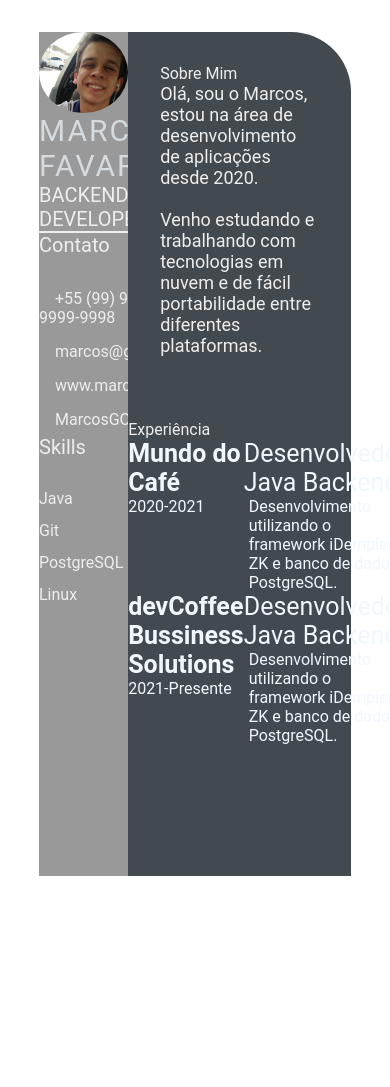
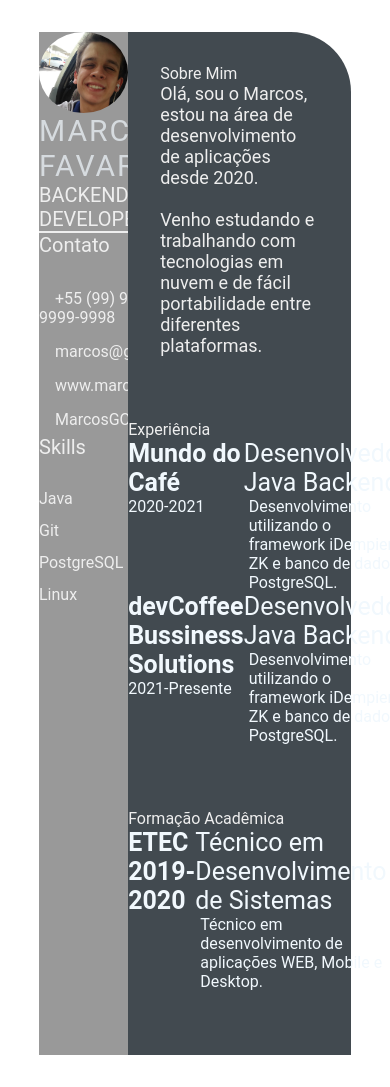
Before and after one commit to MarcosGOFavaretto/marcosgofavaretto.github.io, a plain HTML site: page index.html in a window 390 px wide. Before the commit the page ends 908 px from the top, so only its background shows below. Drawn offline with Linux system fonts and the light colour scheme.

Commit message:
feature: add school (#4)

```diff
--- a/index.html
+++ b/index.html
@@ -1,18 +1,18 @@
 <html lang="en">
   <head>
-    <meta charset="UTF-8">
-    <meta http-equiv="X-UA-Compatible" content="IE=edge">
-    <meta name="viewport" content="width=device-width, initial-scale=1.0">
+    <meta charset="UTF-8" />
+    <meta http-equiv="X-UA-Compatible" content="IE=edge" />
+    <meta name="viewport" content="width=device-width, initial-scale=1.0" />
     <title>Marcos Favaretto</title>
 
-    <link rel="stylesheet" href="style.css">
+    <link rel="stylesheet" href="style.css" />
   </head>
   <body>
     <main class="resume-contents">
       <section class="left-section">
         <section class="left-section-content">
           <div class="profile">
-                    <img class="profile-image" src="img/profile-image.jpg" alt="Profile image">
+            <img class="profile-image" src="img/profile-image.jpg" alt="Profile image" />
             <p class="name">Marcos Favaretto</p>
             <p class="profession">Backend Developer</p>
           </div>
@@ -41,8 +41,8 @@
           <div class="about gap">
             <div class="right-title">Sobre Mim</div>
             <p class="about-me-contents">
-                        Olá, sou o Marcos, estou na área de desenvolvimento de aplicações desde 2020.<br>
-                        <br>
+              Olá, sou o Marcos, estou na área de desenvolvimento de aplicações desde 2020.<br />
+              <br />
               Venho estudando e trabalhando com tecnologias em nuvem e de fácil portabilidade entre diferentes plataformas.
             </p>
           </div>
@@ -56,9 +56,7 @@
             </div>
             <div class="exp-right">
               <p class="exp-position">Desenvolvedor Java Backend</p>
-                        <p class="exp-desc">
-                            Desenvolvimento utilizando o framework iDempiere, ZK e banco de dados PostgreSQL.
-                        </p>
+              <p class="exp-desc">Desenvolvimento utilizando o framework iDempiere, ZK e banco de dados PostgreSQL.</p>
             </div>
             <div class="exp-left">
               <p class="exp-company-name">devCoffee Bussiness Solutions</p>
@@ -66,13 +64,22 @@
             </div>
             <div class="exp-right">
               <p class="exp-position">Desenvolvedor Java Backend</p>
-                        <p class="exp-desc">
-                            Desenvolvimento utilizando o framework iDempiere, ZK e banco de dados PostgreSQL.
-                        </p>
+              <p class="exp-desc">Desenvolvimento utilizando o framework iDempiere, ZK e banco de dados PostgreSQL.</p>
             </div>
           </div>
-
-
+        </section>
+        <section class="education gap">
+          <div class="right-title">Formação Acadêmica</div>
+          <div class="education-contents">
+            <div class="education-left">
+              <p class="education-school-name">ETEC</p>
+              <p class="education-school-name">2019-2020</p>
+            </div>
+            <div class="education-right">
+              <p class="education-subject">Técnico em Desenvolvimento de Sistemas</p>
+              <p class="education-desc">Técnico em desenvolvimento de aplicações WEB, Mobile e Desktop.</p>
+            </div>
+          </div>
         </section>
       </section>
     </main>
```
Lines whose indentation alone changed are shown as unchanged.
